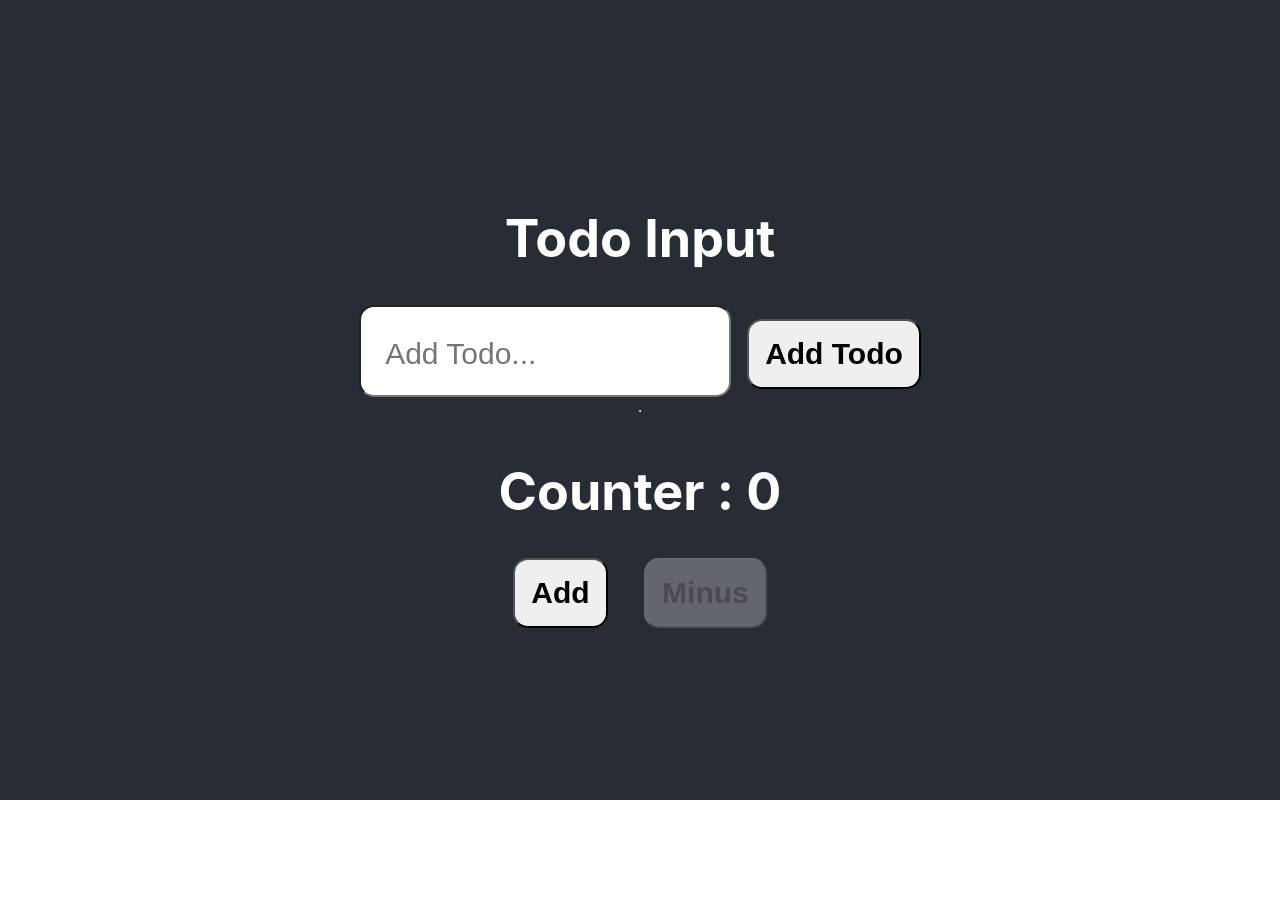
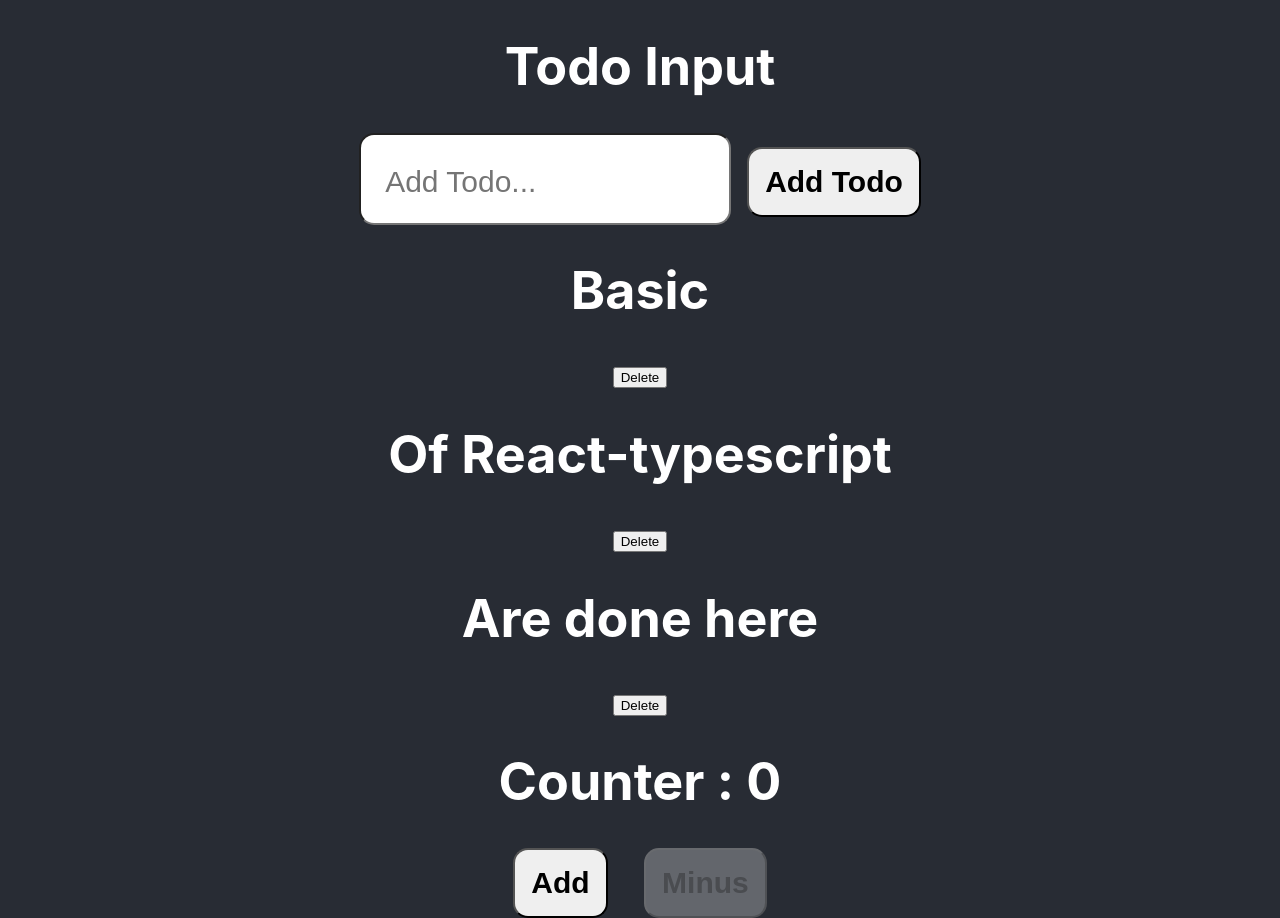
Before and after one commit to Brar21/TypeScript-Learning, a React (Create React App) app in the folder TypeScript.Course/typewithreact/: page / in a window 1280 px wide. Before the commit the page ends 800 px from the top, so only its background shows below. Built offline with nearby package versions, Linux system fonts and the light colour scheme; data requests are answered from the project's data file.

Commit message:
Events in React-typescript

```diff
--- /dev/null
+++ b/TypeScript.Course/typewithreact/db.json
@@ -0,0 +1,16 @@
+{
+  "todos": [
+    {
+      "id": 1673607372757,
+      "text": "Basic "
+    },
+    {
+      "id": 1673607386823,
+      "text": "Of React-typescript"
+    },
+    {
+      "id": 1673607394000,
+      "text": "Are done here"
+    }
+  ]
+}
--- a/TypeScript.Course/typewithreact/package.json
+++ b/TypeScript.Course/typewithreact/package.json
@@ -10,6 +10,7 @@
     "@types/node": "^16.18.11",
     "@types/react": "^18.0.26",
     "@types/react-dom": "^18.0.10",
+    "axios": "^1.2.2",
     "react": "^18.2.0",
     "react-dom": "^18.2.0",
     "react-scripts": "5.0.1",
--- a/TypeScript.Course/typewithreact/src/App.tsx
+++ b/TypeScript.Course/typewithreact/src/App.tsx
@@ -1,9 +1,11 @@
-import React, { useState } from 'react';
+import React, { useEffect, useState } from 'react';
+import { DeletetData, getData, postData } from './api/api';
 import './App.css';
 import Button from './components/Button';
 import TodoInput from './components/TodoInput';
+import TodoList from './components/TodoList';
 
-interface Todo
+export interface Todo
 {
     id: number,
     text:string
@@ -12,17 +14,43 @@ interface Todo
 function App()
 {
     const [value,setValue] = useState<number>(0);
-    const [todo,setTodo]=useState<Todo[]>([])
+    const [todo,setTodo] = useState<Todo[]>([])
+
+    useEffect(() =>
+    {
+        handlegetTodo()
+    },[])
+    const handlegetTodo = () =>
+    {
+        getData()
+            .then(res =>
+            {
+            setTodo(res)
+        })
+    }
     const handleAdd = (text:string) =>
     {
         const todoItem: Todo = {
             id: Date.now(),
             text,
         }
-        setTodo(
-            [...todo,todoItem]
+        postData(todoItem)
+            .then(kuchbi =>
+            {
+            handlegetTodo()
+        })
+
+    }
+    const Delete = (id:number) =>
+    {
+      let newList=  todo.filter(
+            function (e)
+            {
+                return e.id!=id
+            }
         )
-
+        setTodo(newList)
+        handlegetTodo()
     }
     console.log(todo)
   return (
@@ -30,13 +58,9 @@ function App()
           <header className="App-header">
               <h1>Todo Input</h1>
               <TodoInput handleAdd={handleAdd} />
+              <TodoList data={todo} Delete={Delete}/>
 
-              {todo.map((e)=>
-              <div key={e.id}>
-                  <h3>{e.text}</h3>
-              </div>
-              )}
-              <hr />
+
               <h1>Counter : {value}</h1>
               <div>
                   <Button
--- /dev/null
+++ b/TypeScript.Course/typewithreact/src/api/api.tsx
@@ -0,0 +1,22 @@
+import axios,{ AxiosResponse } from "axios";
+import { Todo } from "../App";
+
+export const getData = async () =>
+{
+    let res: AxiosResponse<Todo[]> = await axios.get(`http://localhost:8080/todos`)
+    return res.data
+}
+
+export const postData = async (todo:Todo) =>
+{
+    let res: AxiosResponse<Todo> = await axios.post(`http://localhost:8080/todos`,todo)
+    return res.data
+}
+
+export const DeletetData = async (todo:Todo) =>
+{
+    let res: AxiosResponse<Todo> = await axios.post(`http://localhost:8080/todos`,{
+        ...todo
+    })
+    return res.data
+}
--- a/TypeScript.Course/typewithreact/src/components/Button.tsx
+++ b/TypeScript.Course/typewithreact/src/components/Button.tsx
@@ -3,7 +3,7 @@ import React from 'react'
 
 interface ButtonProps
 {
-    text: string,
+    text?: string,
     handleClick?:()=>void,
     disabled?:boolean
     //for optional if we dont' want to use a props we can simply use "?" after name prop.
--- /dev/null
+++ b/TypeScript.Course/typewithreact/src/components/TodoItems.tsx
@@ -0,0 +1,18 @@
+import React from 'react'
+import { Todo } from '../App'
+import { DeletetData } from '../api/api'
+type Props = {
+    todo: Todo
+    Delete:(id:Todo)=>void
+}
+const TodoItems = ({todo,Delete}:Props) => {
+    const {text}=todo
+  return (
+      <div>
+          <h1>{text}</h1>
+          <button onClick={()=>Delete(id)}>Delete</button>
+    </div>
+  )
+}
+
+export default TodoItems
--- /dev/null
+++ b/TypeScript.Course/typewithreact/src/components/TodoList.tsx
@@ -0,0 +1,17 @@
+import React from 'react'
+import { Todo } from '../App'
+import TodoItems from './TodoItems'
+type Prop = {
+    data: Todo[]
+    Delete:(todo:Todo)=>void
+}
+const TodoList = ({data,Delete}:Prop) => {
+
+  return (
+      <div>
+          {data.map(todo => <TodoItems todo={todo} Delete={Delete} />)}
+    </div>
+  )
+}
+
+export default TodoList
```
Also changed, not shown: 1 other file (tests, documents, lock files or other folders).
